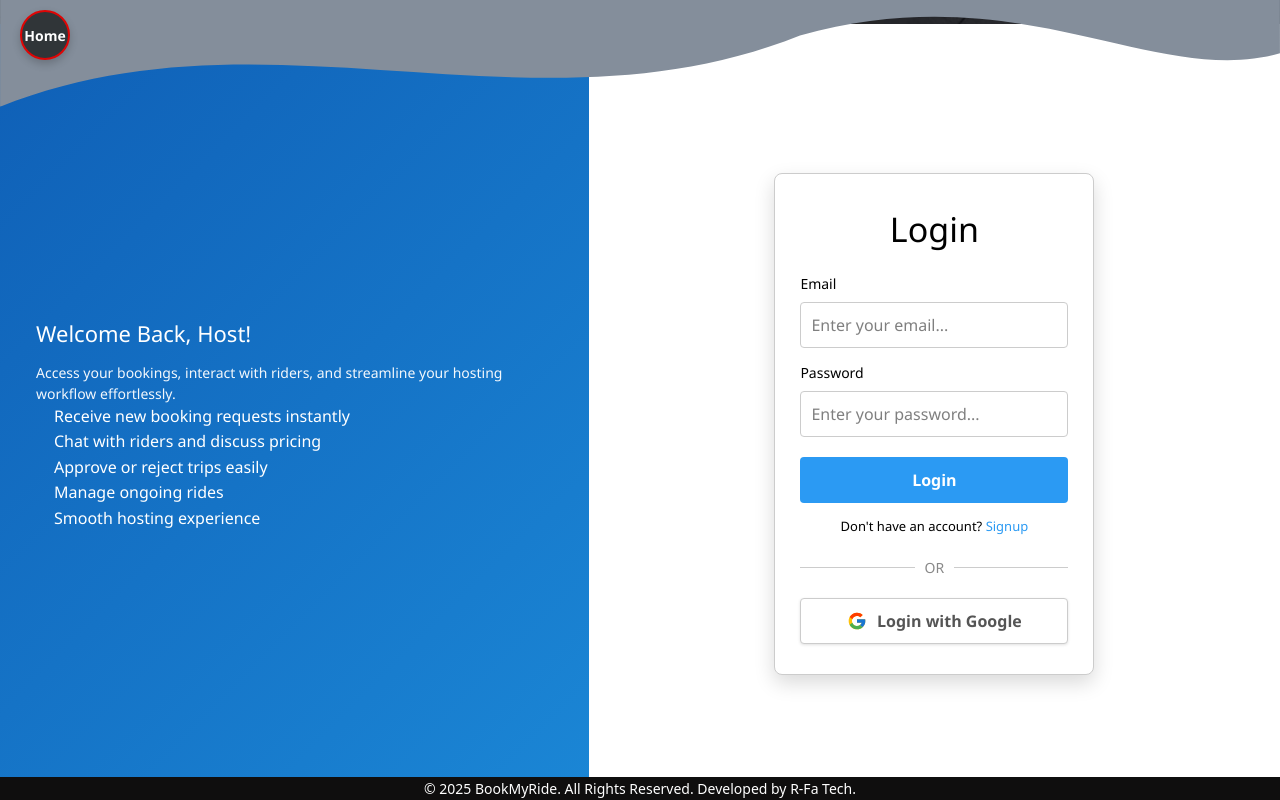
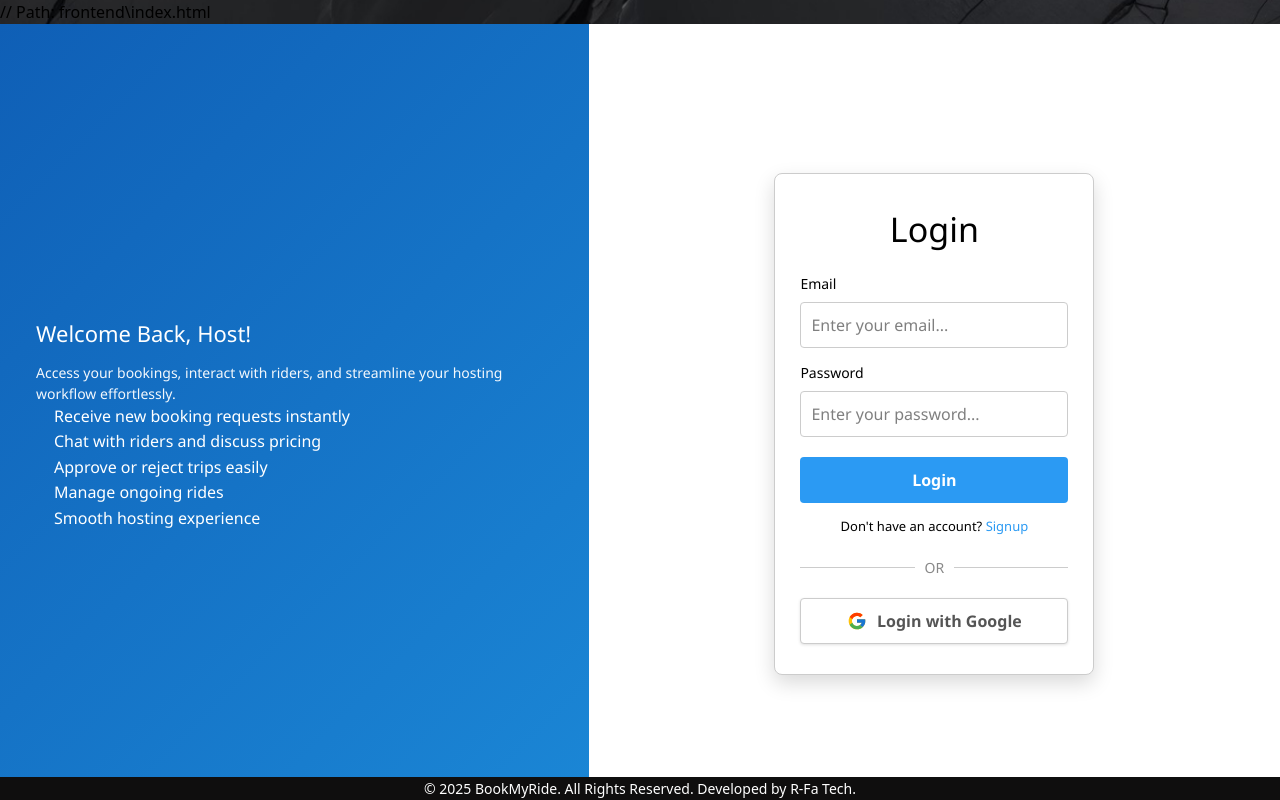
Before and after one commit to aiman001-ai/book-my-ride-frontend, a React (Vite) app: page /login in a window 1280 px wide. Built offline with nearby package versions, Linux system fonts and the light colour scheme.

Commit message:
Frontend UI updates

```diff
--- a/src/pages/Landing.jsx
+++ b/src/pages/Landing.jsx
@@ -611,6 +611,8 @@ backgroundPosition: "top, bottom",
           textAlign: "center",
           padding: "20px",
 
+
+
            borderBottom: "1px solid transparent",
 
 backgroundImage:
--- a/src/pages/Login.jsx
+++ b/src/pages/Login.jsx
@@ -4,7 +4,7 @@ import { Link, useNavigate } from "react-router-dom";
 import { ToastContainer } from "react-toastify";
 import { handleError, handleSuccess, BASE_URL } from "../utils";
 import "../index.css";
-import Header from "../components/Header";
+
 import { useGoogleLogin } from "@react-oauth/google";
 import { googleAuth } from "../assets/api"; // Import API call
 import { FcGoogle } from "react-icons/fc";
@@ -106,7 +106,7 @@ function Login() {
                 flexDirection: isMobile ? "column-reverse" : "row",
             }}
         >
-            <Header />
+
 
             {/* LEFT INFO PANEL */}
             <div
```
